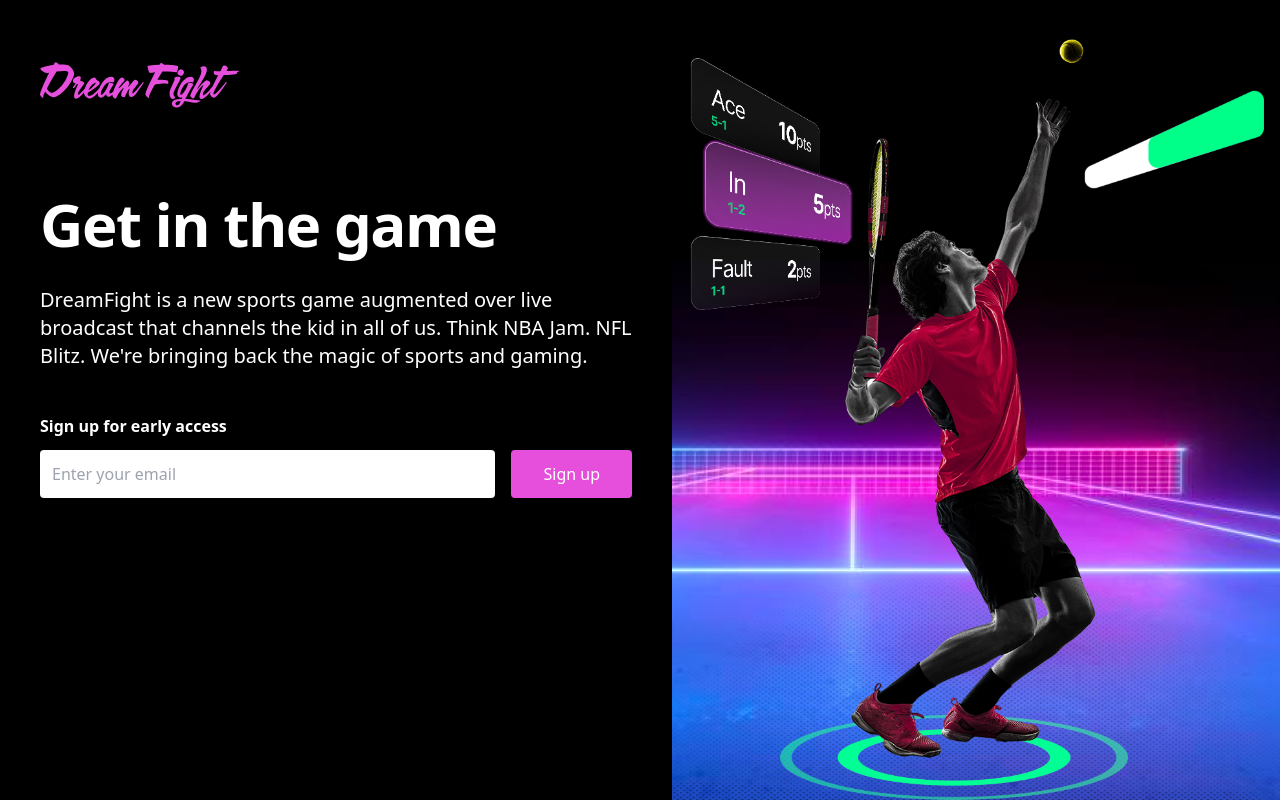
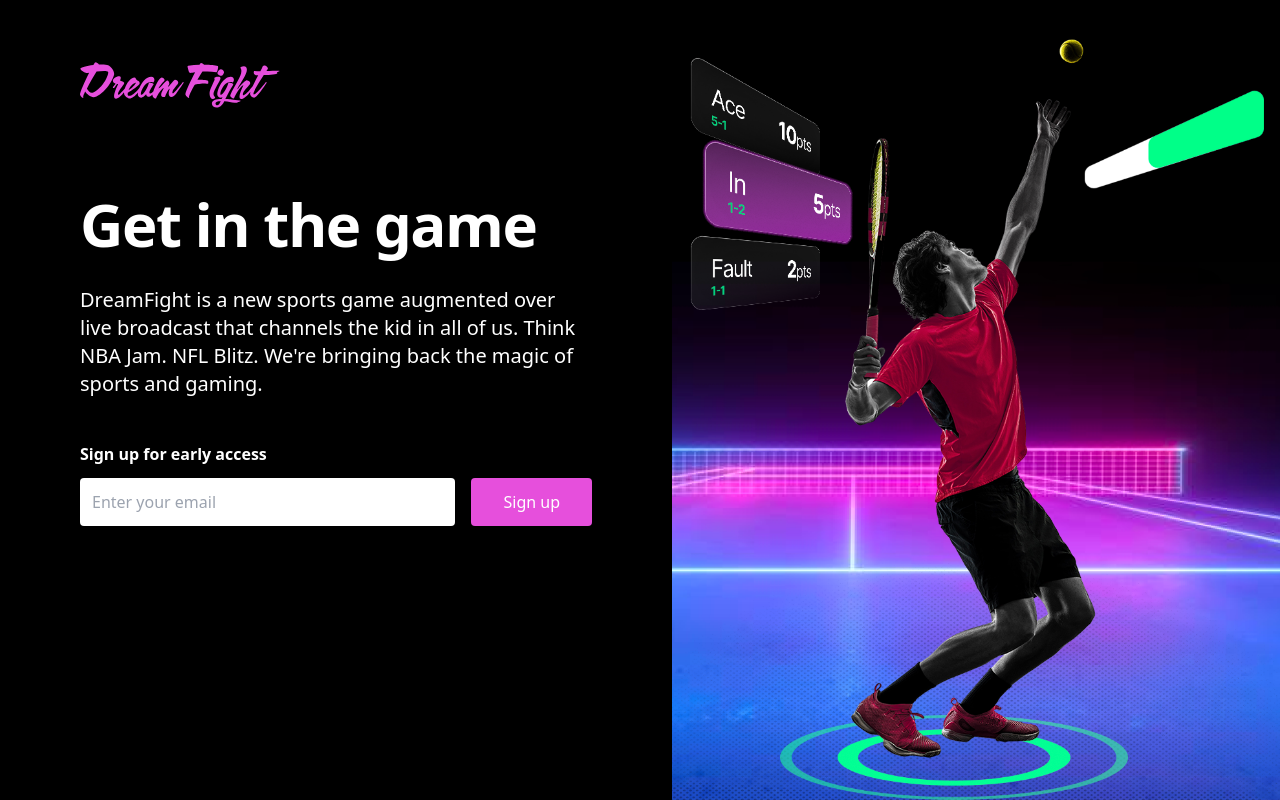
Before and after one commit to native-dev-studio/dreamfight-landing-page, a Gatsby site in the folder dreamfight/: page / in a window 1280 px wide. Built offline with nearby package versions, Linux system fonts and the light colour scheme; Gatsby itself is replaced by a stand-in of ours.

Commit message:
task: updates padding

```diff
--- a/dreamfight/src/pages/index.tsx
+++ b/dreamfight/src/pages/index.tsx
@@ -26,7 +26,7 @@ const IndexPage = () => {
     <div className="flex justify-between lg:flex-row-reverse sm:flex-col-reverse flex-col-reverse">
       <GatsbyImage image={image} imgStyle={{ objectPosition: 'right top' }} className="h-screen" alt=""/>
       <div className="relative z-10 pb-8 bg-black sm:pb-16 md:pb-20 lg:max-w-2xl lg:w-full lg:pb-28 xl:pb-32">
-        <main className="mx-auto px-10">
+        <main className="mx-auto px-20">
           <div className="text-left">
             <div className='my-10'>
               <DreamFightLogo />
```
